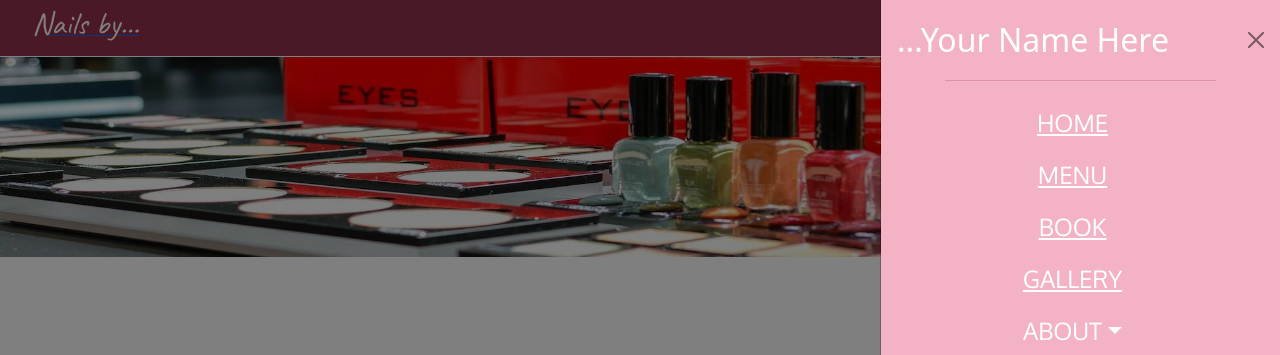
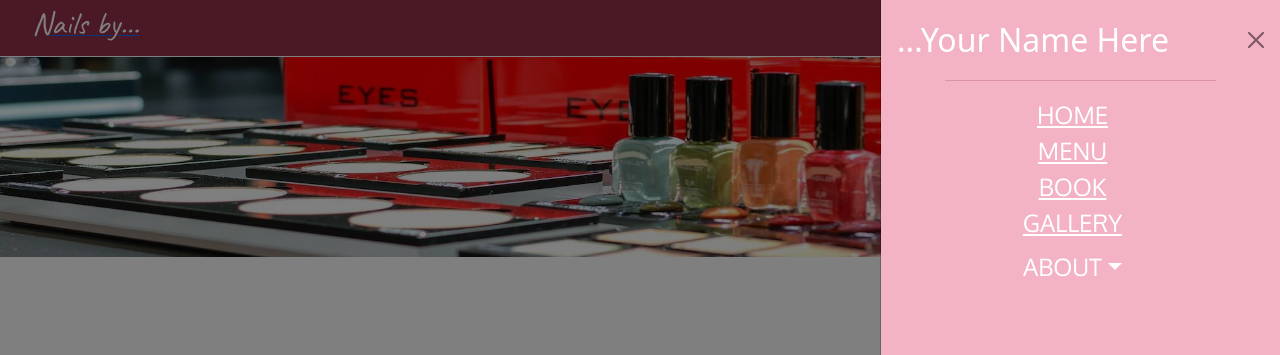
Before and after one commit to rodriquesperry/nailsBy, a React (Create React App) app: page / in a window 1280 px wide. Both pictures are taken after a click on the button 1220 px from the left and 24 px from the top of the page. Shown: the top 355 px of the page. Built offline with nearby package versions, Linux system fonts and the light colour scheme.

Commit message:
UPdate refactor nav

```diff
--- a/src/routes/navigation/navigation.component.jsx
+++ b/src/routes/navigation/navigation.component.jsx
@@ -38,31 +38,19 @@ const Navigation = () => {
               <hr />
               <Offcanvas.Body>
                 <Nav className='justify-content-end flex-grow-1 pe-3'>
-                  <Link to='/'>
-                    <Nav.Link>HOME</Nav.Link>
-                  </Link>
-                  <Link to='/menu'>
-                    <Nav.Link>MENU</Nav.Link>
-                  </Link>
-                  <Link to='/book'>
-                    <Nav.Link>BOOK</Nav.Link>
-                  </Link>
-                  <Link to='/gallery'>
-                    <Nav.Link>GALLERY</Nav.Link>
-                  </Link>
+                  <Link to='/'>HOME</Link>
+                  <Link to='/menu'>MENU</Link>
+                  <Link to='/book'>BOOK</Link>
+                  <Link to='/gallery'>GALLERY</Link>
 
                   <NavDropdown
                     title='ABOUT'
                     color='#fff'
                     id={`offcanvasNavbarDropdown-expand-${expand}`}
                   >
-                    <Link to='/about'>
-                      <NavDropdown.Item>Salon About</NavDropdown.Item>
-                    </Link>
+                    <Link to='/about'>Salon About</Link>
                     <NavDropdown.Divider />
-                    <Link to='/tech-about'>
-                      <NavDropdown.Item>Tech About</NavDropdown.Item>
-                    </Link>
+                    <Link to='/tech-about'>Tech About</Link>
                   </NavDropdown>
                 </Nav>
               </Offcanvas.Body>
```
